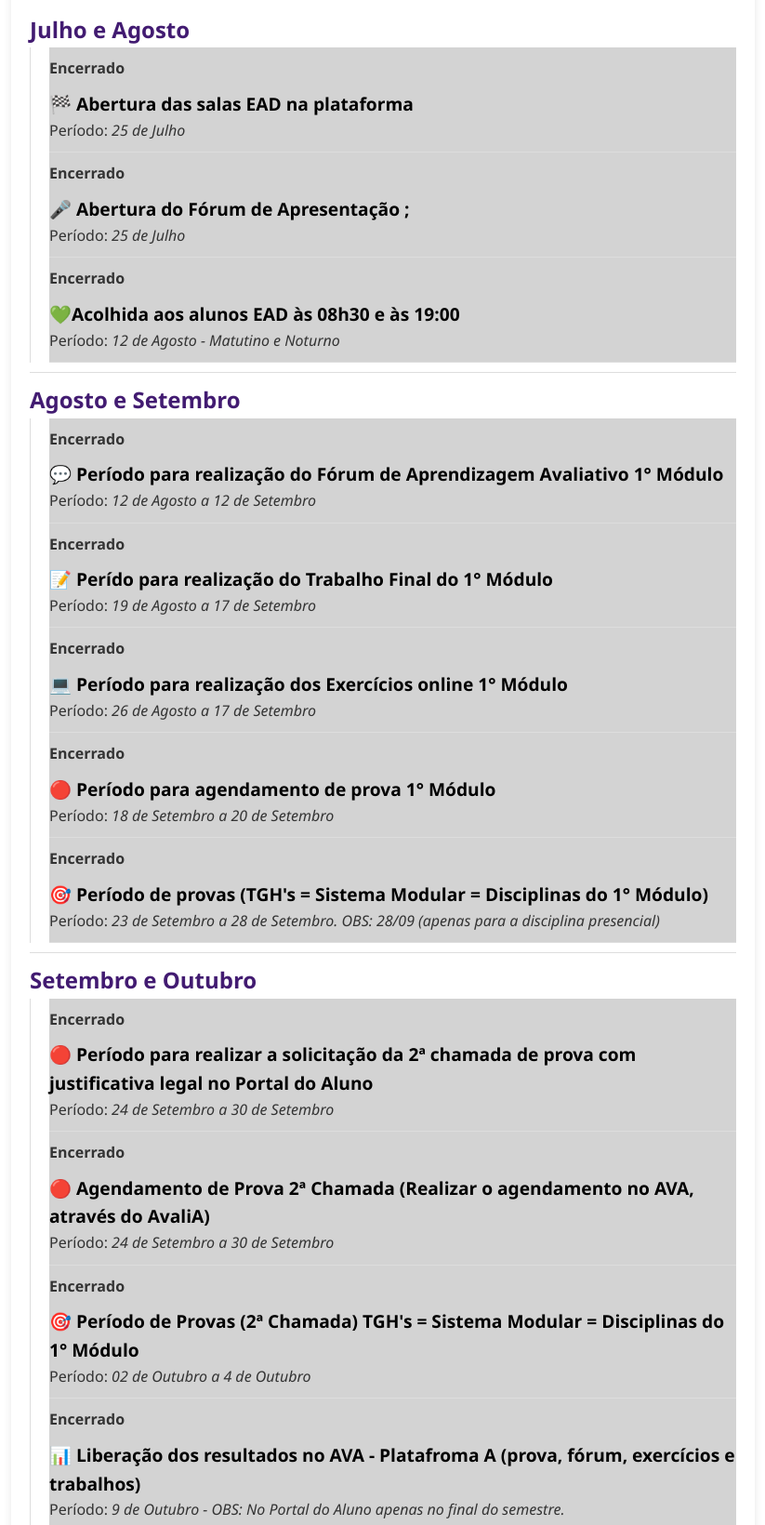
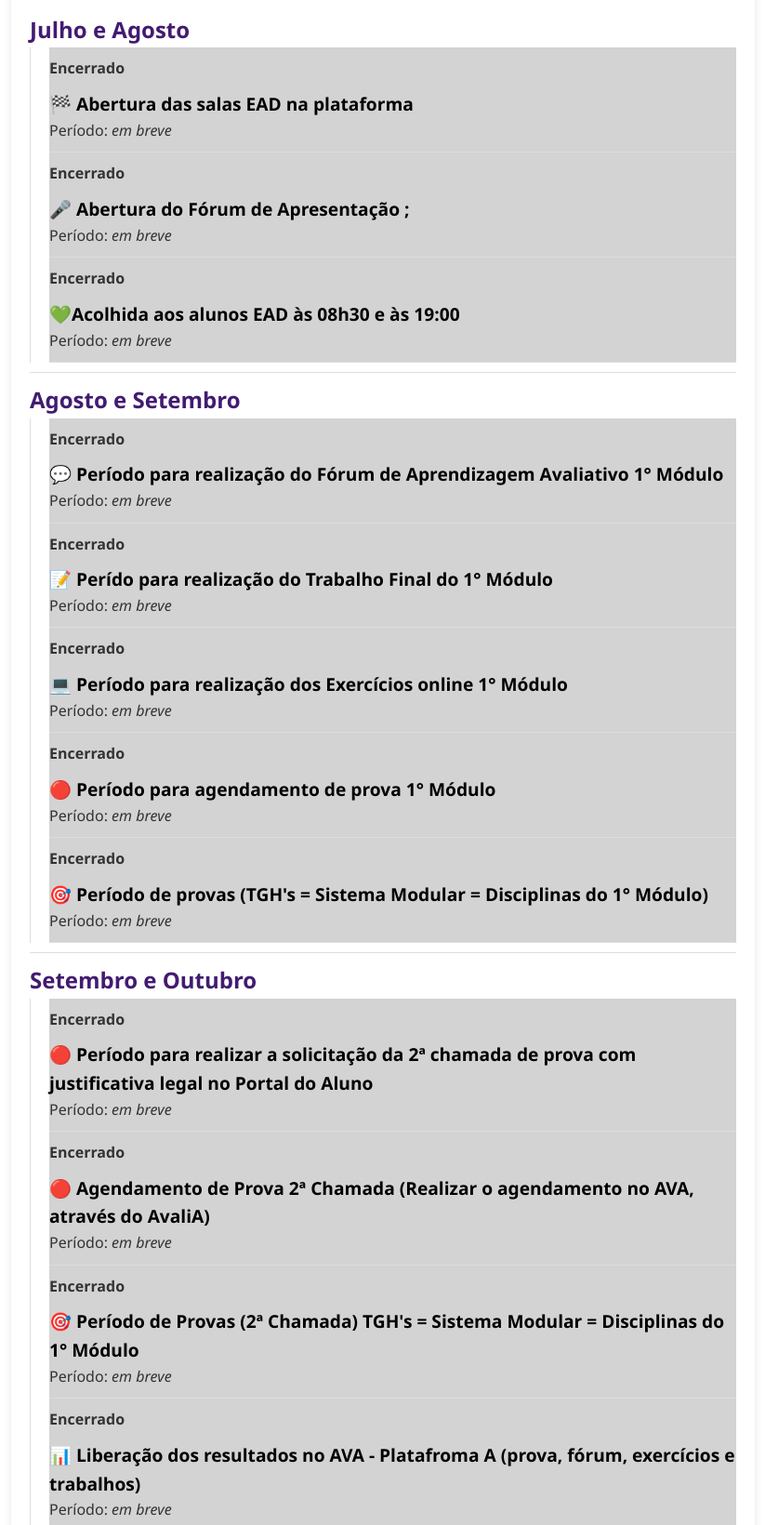
Before and after one commit to avauniceplac/1_MODULO_2025, a plain HTML site: page index.html in a window 1280 px wide. Shown: the part 236-1876 px from the top of the page at 93% size, without its empty margins (228-1051 px from the left). Drawn offline with nearby package versions, Linux system fonts and the light colour scheme.

Commit message:
Update index.html
em breve

```diff
--- a/index.html
+++ b/index.html
@@ -27,21 +27,21 @@
                     <div class="event-item" data-start="2024-07-25" data-end="2024-12-15">
                         <div class="event-title">&#127937; Abertura das salas EAD na plataforma </div>
                         <div class="event-details">
-                            Período: <span class="event-period">25 de Julho</span>
+                            Período: <span class="event-period">em breve</span>
                         </div>
                     </div>
                     <!-- ABERTURA DO FÓRUM DE APRESENTAÇÃO  -->
                     <div class="event-item" data-start="2024-07-25" data-end="2024-12-15">
                         <div class="event-title">&#127908 Abertura do Fórum de Apresentação ;</div>
                         <div class="event-details">
-                            Período: <span class="event-period">25 de Julho</span>
+                            Período: <span class="event-period">em breve</span>
                         </div>
                     </div>
                     <!-- ACOLHIDA EAD-->
                     <div class="event-item" data-start="2024-08-12" data-end="2024-08-13">
                         <div class="event-title">&#128154;Acolhida aos alunos EAD às 08h30 e às 19:00 </div>
                         <div class="event-details">
-                            Período: <span class="event-period">12 de Agosto - Matutino e Noturno</span>
+                            Período: <span class="event-period">em breve</span>
                         </div>
                     </div>
                 </div>
@@ -54,35 +54,35 @@
                     <div class="event-item" data-start="2024-08-12" data-end="2024-09-14">
                         <div class="event-title">&#128172; Período para realização do Fórum de Aprendizagem Avaliativo 1° Módulo </div>
                         <div class="event-details">
-                            Período: <span class="event-period">12 de Agosto a 12 de Setembro</span>
+                            Período: <span class="event-period">em breve</span>
                         </div>
                     </div>
                     <!-- TRABALHO BIMESTRAL -->
                     <div class="event-item" data-start="2024-08-19" data-end="2024-09-17">
                         <div class="event-title">&#128221; Perído para realização do Trabalho Final do 1° Módulo </div>
                         <div class="event-details">
-                            Período: <span class="event-period">19 de Agosto a 17 de Setembro</span>
+                            Período: <span class="event-period">em breve</span>
                         </div>
                     </div>
                     <!-- EXERCÍCIOS ONLINE -->
                     <div class="event-item" data-start="2024-08-26" data-end="2024-09-17">
                         <div class="event-title">&#128187; Período para realização dos Exercícios online 1° Módulo</div>
                         <div class="event-details">
-                            Período: <span class="event-period">26 de Agosto a 17 de Setembro</span>
+                            Período: <span class="event-period">em breve</span>
                         </div>
                     </div>
                     <!-- AGENDAMENTO DE PROVA DO 1° MÓDULO -->
                     <div class="event-item" data-start="2024-09-18" data-end="2024-09-21">
                         <div class="event-title">&#128308; Período para agendamento de prova 1° Módulo </div>
                         <div class="event-details">
-                            Período: <span class="event-period">18 de Setembro a 20 de Setembro</span>
+                            Período: <span class="event-period">em breve</span>
                         </div>
                     </div>
                         <!-- PROVA DO 1° MÓDULO -->
                     <div class="event-item" data-start="2024-09-23" data-end="2024-09-29">
                         <div class="event-title">&#127919; Período de provas (TGH's = Sistema Modular = Disciplinas do 1° Módulo) </div>
                         <div class="event-details">
-                            Período: <span class="event-period">23 de Setembro a 28 de Setembro. OBS: 28/09 (apenas para a disciplina presencial)</span>
+                            Período: <span class="event-period">em breve</span>
                         </div>
                     </div>
                 </div>
@@ -95,49 +95,49 @@
                     <div class="event-item" data-start="2024-09-25" data-end="2024-10-01">
                         <div class="event-title">&#128308; Período para realizar a solicitação da 2ª chamada de prova com justificativa legal no Portal do Aluno</div>
                         <div class="event-details">
-                            Período: <span class="event-period">24 de Setembro a 30 de Setembro</span>
+                            Período: <span class="event-period">em breve</span>
                         </div>
                     </div>
                     <!-- AGENDAMENTO PROVA DE 2ª CHAMADA -->
                     <div class="event-item" data-start="2024-09-24" data-end="2024-10-01">
                         <div class="event-title">&#128308; Agendamento de Prova 2ª Chamada (Realizar o agendamento no AVA, através do AvaliA)</div>
                         <div class="event-details">
-                            Período: <span class="event-period">24 de Setembro a 30 de Setembro</span>
+                            Período: <span class="event-period">em breve</span>
                         </div>
                     </div>
                     <!-- PROVA DE 2ª CHAMADA -->
                     <div class="event-item" data-start="2024-10-02" data-end="2024-10-06">
                         <div class="event-title">&#127919; Período de Provas (2ª Chamada) TGH's = Sistema Modular = Disciplinas do 1° Módulo</div>
                         <div class="event-details">
-                            Período: <span class="event-period">02 de Outubro a 4 de Outubro </span>
+                            Período: <span class="event-period">em breve </span>
                         </div>
                     </div>
                     <!-- LIBERAÇÃO DE RESULTADOS-->
                     <div class="event-item" data-start="2024-10-09" data-end="2024-12-22">
                         <div class="event-title">&#128202; Liberação dos resultados no AVA - Platafroma A (prova, fórum, exercícios e trabalhos)</div>
                         <div class="event-details">
-                            Período: <span class="event-period">9 de Outubro - OBS: No Portal do Aluno apenas no final do semestre.</span>
+                            Período: <span class="event-period">em breve</span>
                         </div>
                     </div>
                     <!-- AGENDAMENTO PROVA DE PROVA FINAL -->
                     <div class="event-item" data-start="2024-10-10" data-end="2024-10-12">
                         <div class="event-title">&#128308; Agendamento de Prova Final - Realizar agendamento no AvaliA.</div>
                         <div class="event-details">
-                            Período: <span class="event-period">10 e 11 de Outubro (No dia 11/10 o agendamento encerrará às 21h)</span>
+                            Período: <span class="event-period">em breve</span>
                         </div>
                     </div>
                     <!-- PERÍODO PARA REALIZAÇÃO DA PROVA FINAL MÓDULO I -->
                     <div class="event-item" data-start="2024-10-16" data-end="2024-10-18">
                         <div class="event-title">&#127919; Período para realização da Prova Final 1° Módulo</div>
                         <div class="event-details">
-                            Período: <span class="event-period">16 de Outubro e 17 de Outubro </span>
+                            Período: <span class="event-period">em breve</span>
                         </div>
                     </div>
                      <!-- LIBERAÇÃO DE RESULTADOS-->
                      <div class="event-item" data-start="2024-10-19" data-end="2024-12-22">
                         <div class="event-title">&#128202; Liberação dos resultados na plataforma (prova, fórum, exercícios e trabalhos) </div>
                         <div class="event-details">
-                            Período: <span class="event-period">19 de Outubro - OBS: No Portal do Aluno apenas no final do semestre.</span>
+                            Período: <span class="event-period">em breve</span>
                         </div>
                     </div>
                 </div>
```
